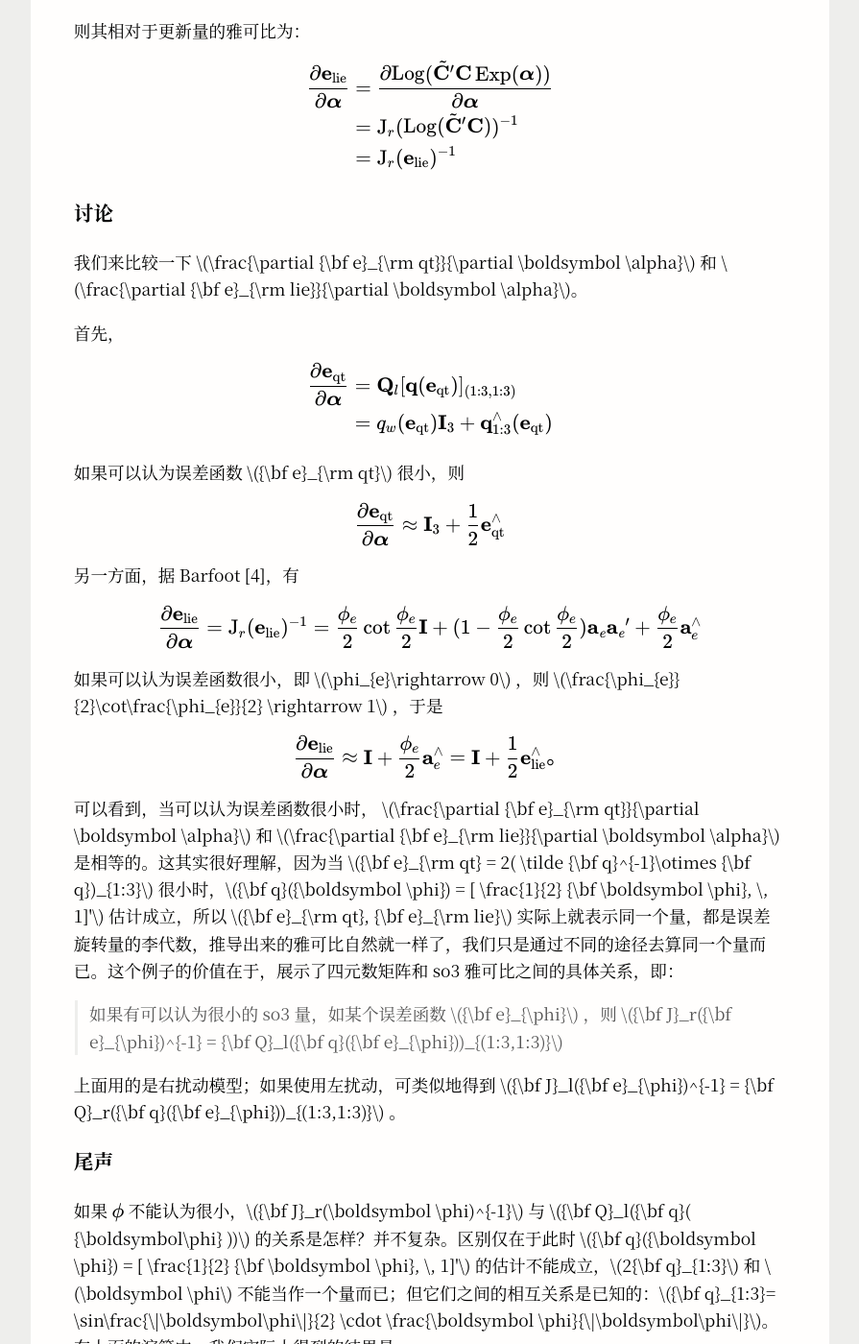
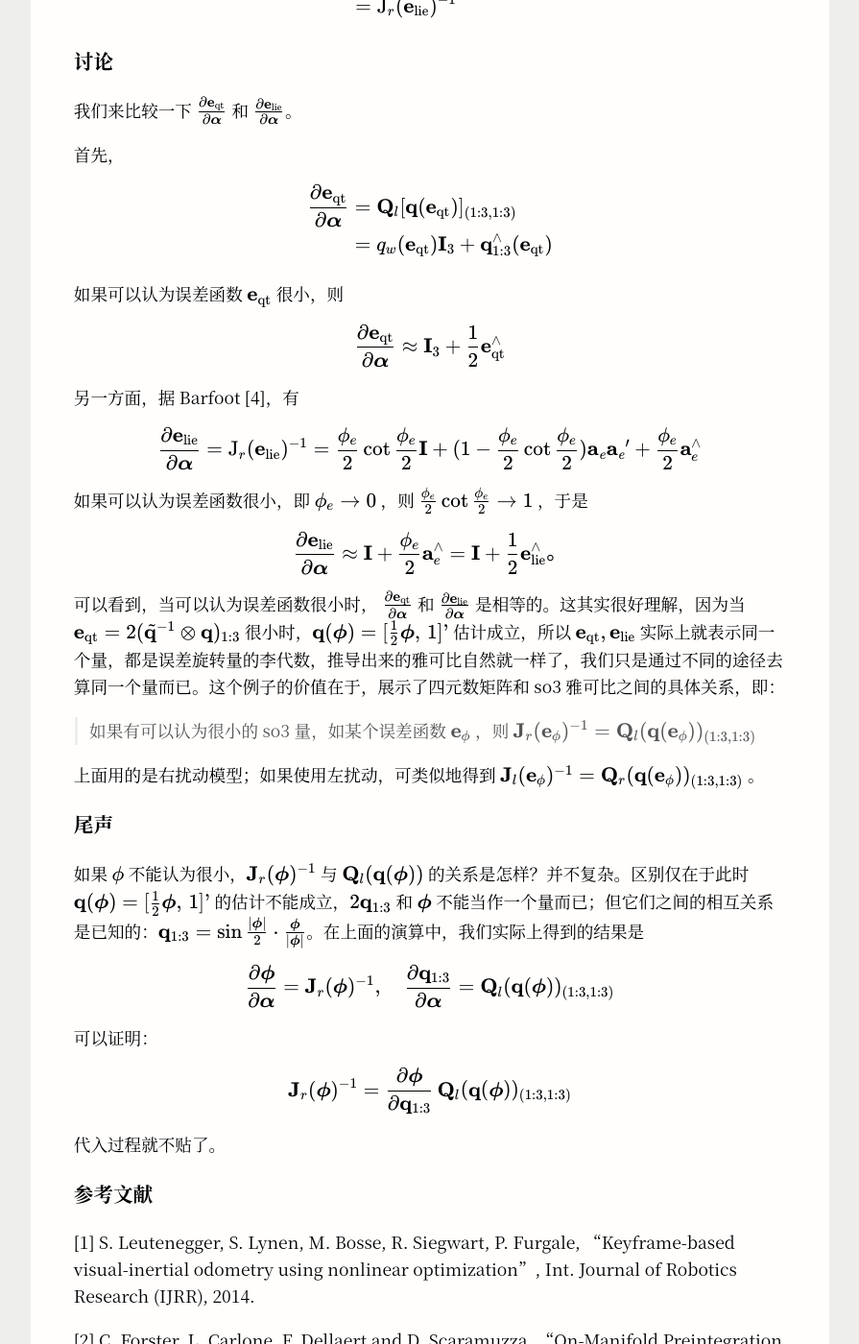
Before and after one commit to izhengfan/izhengfan.github.io, a Jekyll site: the page built from _posts/2018-05-22-quaternion-matrix-so3-jacobians.md, in a window 1280 px wide and 1400 px high, scrolled down 2573 px. Shown: the whole window at 96% size, without its empty margins (192-1087 px from the left). Built offline with Jekyll 4.4.1, drawn with Linux system fonts in a browser that asks for light colours; some of the changed text lies outside the part shown.

Commit message:
:pencil2: fix eq

```diff
--- a/_posts/2018-05-22-quaternion-matrix-so3-jacobians.md
+++ b/_posts/2018-05-22-quaternion-matrix-so3-jacobians.md
@@ -12,9 +12,9 @@ __目录__
 * content
 {:toc}
 
-我们知道，单位四元数 __q__ 和 so(3) 向量 $$\boldsymbol\phi$$ （即 rotation vector）的对应关系为：
+我们知道，单位四元数 __q__ 和 so(3) 向量 $\boldsymbol\phi$ （即 rotation vector）的对应关系为：
 
-$${\bf q}({\boldsymbol \phi}) = [ \sin\frac{\phi}{2} {\bf a}, \, \cos \frac{\phi}{2}]'$$, in which $$\phi = \| \boldsymbol \phi\|, \, {\bf a} = \frac{\boldsymbol \phi}{\phi} $$
+${\bf q}({\boldsymbol \phi}) = [ \sin\frac{\phi}{2} {\bf a}, \, \cos \frac{\phi}{2}]'$, in which $\phi = \| \boldsymbol \phi\|, \, {\bf a} = \frac{\boldsymbol \phi}{\phi} $
 
 当 $\phi$ 很小时，可以近似表达为：
 
@@ -22,7 +22,7 @@ $$
 {\bf q}({\boldsymbol \phi}) = [ \frac{1}{2} {\bf \boldsymbol \phi}, \, 1]'
 $$
 
-四元数小量和李代数小量有很简单的对应关系，所以在使用四元数的优化问题中，往往也取 $$\delta\boldsymbol \phi$$ 小量作为更新量，例如 OKVIS [1]。
+四元数小量和李代数小量有很简单的对应关系，所以在使用四元数的优化问题中，往往也取 $\delta\boldsymbol \phi$ 小量作为更新量，例如 OKVIS [1]。
 
 具体到优化过程中，使用李群李代数（如预积分论文 [2]）和使用四元数之间还是有区别的。使用李群李代数，在 residual 推导时会用到 so3 的左雅可比或右雅可比；使用四元数，会用到四元数矩阵（或共轭四元数矩阵）。不过既然两者使用的小量一致，那四元数矩阵和 so3 的左右雅可比的关系如何呢？
 
@@ -42,7 +42,7 @@ q_z p_x + q_w p_y - q_x p_z + q_y p_w \\
 
 $$
 
-这里的 $${\bf Q}_l$$ 为四元数矩阵， $${\bf Q}_r$$ 为共轭四元数矩阵：
+这里的 ${\bf Q}_l$ 为四元数矩阵， ${\bf Q}_r$ 为共轭四元数矩阵：
 
 $$
 {\bf Q}_l({\bf q}) = \begin{bmatrix} q_w {\bf I}_3 + {\bf q}_{1:3}^\wedge & {\bf q}_{1:3}\\ - {\bf q}_{1:3}' & q_w \end{bmatrix} ,   {\bf Q}_r ({\bf q}) = \begin{bmatrix} q_w {\bf I}_3 - {\bf q}_{1:3}^\wedge & {\bf q}_{1:3}\\ - {\bf q}_{1:3}' & q_w \end{bmatrix}
@@ -54,7 +54,7 @@ $$
 \frac{\partial{\bf q \otimes p}}{\partial\bf p} = {\bf Q}_l({\bf q}), \,\frac{\partial{\bf q \otimes p}}{\partial\bf q} = {\bf Q}_r ({\bf p})
 $$
 
-现在，假设有个一个待估计的旋转量 __q__ ，其更新方式为 $$\bf q \leftarrow q \otimes q(\boldsymbol\alpha)$$ ， $$\boldsymbol \alpha$$ 为 so3 小量。假定有 __q__ 的测量量 $$\bf\tilde q$$，定义误差函数 $${\bf e}_{\rm qt}$$ ：
+现在，假设有个一个待估计的旋转量 __q__ ，其更新方式为 $\bf q \leftarrow q \otimes q(\boldsymbol\alpha)$ ， $\boldsymbol \alpha$ 为 so3 小量。假定有 __q__ 的测量量 $\bf\tilde q$，定义误差函数 ${\bf e}_{\rm qt}$ ：
 
 $$
 {\bf e}_{\rm qt} = 2( \tilde {\bf q}^{-1}\otimes {\bf q})_{1:3}
@@ -66,17 +66,17 @@ $$
 \begin{aligned} \frac{\partial {\bf e}_{\rm qt}}{\partial \boldsymbol \alpha} &= 2\frac{\partial (\tilde{\bf q}^{-1}\otimes{\bf q}\otimes {\bf q}({\boldsymbol \alpha}))}{\partial \boldsymbol \alpha}\Bigg | _{(1:3, :)} \\ &=2\frac{\partial (\tilde{\bf q}^{-1}\otimes{\bf q}\otimes {\bf q}({\boldsymbol \alpha}))}{\partial {\bf q}({\boldsymbol \alpha})} \frac{\partial {\bf q}({\boldsymbol \alpha})}{\partial \boldsymbol \alpha}\Bigg | _{(1:3, :)} \\ &={\bf Q}_l(\tilde{\bf q}^{-1}\otimes{\bf q}) \begin{bmatrix} {\bf I}_3 \\ {\bf 0_{1\times 3}} \end{bmatrix}\Bigg | _{(1:3, :)} \\ &={\bf Q}_l(\tilde{\bf q}^{-1}\otimes{\bf q}) _{(1:3, 1:3)} \end{aligned}
 $$
 
-即 $$\frac{\partial {\bf e}_{\rm qt}}{\partial \boldsymbol \alpha} ={\bf Q}_l[{\bf q}({\bf e}_{\rm qt})] _{(1:3, 1:3)}$$
+即 $\frac{\partial {\bf e}_ {\rm qt}}{\partial \boldsymbol \alpha} ={\bf Q}_ l[{\bf q}({\bf e}_{\rm qt})] _{(1:3, 1:3)}$
 
 
 ### so(3) 雅可比
 
-据 Barfoot [4]，若 $$\boldsymbol\phi$$ 的左雅可比为 $${\bf J}_l({\boldsymbol \phi})$$ ，右雅可比为 $${\bf J}_r({\boldsymbol \phi})$$ ：
+据 Barfoot [4]，若 $\boldsymbol\phi$ 的左雅可比为 ${\bf J}_l({\boldsymbol \phi})$ ，右雅可比为 ${\bf J}_r({\boldsymbol \phi})$ ：
 
 <!-- ![](https://user-images.githubusercontent.com/8697363/40345000-e7081a12-5dc9-11e8-8e00-77d3b3ed3460.png) -->
 ![](https://ftp.bmp.ovh/imgs/2020/01/548f0d6f210f62ee.png)
 
-于是，假设有待估计量 __C__，更新方式为 $${\bf C} \leftarrow {\bf C}\, {\rm Exp}({\boldsymbol \alpha})$$ ， $$\boldsymbol \alpha$$ 为 so3 小量。假定有 __C__ 的测量量 $$\bf\tilde C$$，定义误差函数 $${\bf e}_{\rm lie}$$ ：
+于是，假设有待估计量 __C__，更新方式为 ${\bf C} \leftarrow {\bf C}\, {\rm Exp}({\boldsymbol \alpha})$ ， $\boldsymbol \alpha$ 为 so3 小量。假定有 __C__ 的测量量 $\bf\tilde C$，定义误差函数 ${\bf e}_{\rm lie}$ ：
 
 $$
 {\bf e}_{\rm lie} = {\rm Log}( \tilde {\bf C}' {\bf C})
@@ -90,15 +90,15 @@ $$
 
 ### 讨论
 
-我们来比较一下 $$\frac{\partial {\bf e}_{\rm qt}}{\partial \boldsymbol \alpha}$$  和 $$\frac{\partial {\bf e}_{\rm lie}}{\partial \boldsymbol \alpha}$$。
+我们来比较一下 $\frac{\partial {\bf e}_ {\rm qt}}{\partial \boldsymbol \alpha}$  和 $\frac{\partial {\bf e}_{\rm lie}}{\partial \boldsymbol \alpha}$。
 
 首先，
 
 $$
-\begin{aligned} \frac{\partial {\bf e}_{\rm qt}}{\partial \boldsymbol \alpha} &={\bf Q}_l[{\bf q}({\bf e}_{\rm qt})] _{(1:3, 1:3)}\\ &=q_w({\bf e}_{\rm qt}) {\bf I}_3 + {\bf q}_{1:3}^\wedge({\bf e}_{\rm qt}) \end{aligned}
+\begin{aligned} \frac{\partial {\bf e}_ {\rm qt}}{\partial \boldsymbol \alpha} &={\bf Q}_l[{\bf q}({\bf e}_{\rm qt})] _{(1:3, 1:3)}\\ &=q_w({\bf e}_{\rm qt}) {\bf I}_3 + {\bf q}_{1:3}^\wedge({\bf e}_{\rm qt}) \end{aligned}
 $$
 
-如果可以认为误差函数 $${\bf e}_{\rm qt}$$ 很小，则
+如果可以认为误差函数 ${\bf e}_{\rm qt}$ 很小，则
 
 $$
 \frac{\partial {\bf e}_{\rm qt}}{\partial \boldsymbol \alpha} \approx {\bf I}_3 + \frac{1}{2}{\bf e}_{\rm qt}^\wedge
@@ -111,24 +111,24 @@ $$
 \frac{\partial {\bf e}_{\rm lie}}{\partial \boldsymbol \alpha} = {\rm J}_r({\bf e}_{\rm lie})^{-1} = \frac{\phi_{e}}{2}\cot\frac{\phi_{e}}{2} {\bf I}+(1-\frac{\phi_{e}}{2}\cot\frac{\phi_{e}}{2}){\bf a_{\it e}a_{\it e}}' + \frac{\phi_{e}}{2}{\bf a}_{e}^\wedge
 $$
 
-如果可以认为误差函数很小，即 $$\phi_{e}\rightarrow 0$$ ，则 $$\frac{\phi_{e}}{2}\cot\frac{\phi_{e}}{2} \rightarrow 1$$ ，于是
+如果可以认为误差函数很小，即 $\phi_{e}\rightarrow 0$ ，则 $\frac{\phi_{e}}{2}\cot\frac{\phi_{e}}{2} \rightarrow 1$ ，于是
 
 $$
 \frac{\partial {\bf e}_{\rm lie}}{\partial \boldsymbol \alpha} \approx {\bf I}+\frac{\phi_{e}}{2}{\bf a}_{e}^\wedge={\bf I} + \frac{1}{2}{\bf e}_{\rm lie}^\wedge 。
 $$
 
 
-可以看到，当可以认为误差函数很小时， $$\frac{\partial {\bf e}_{\rm qt}}{\partial \boldsymbol \alpha}$$  和 $$\frac{\partial {\bf e}_{\rm lie}}{\partial \boldsymbol \alpha}$$  是相等的。这其实很好理解，因为当 $${\bf e}_{\rm qt} = 2( \tilde {\bf q}^{-1}\otimes {\bf q})_{1:3} $$ 很小时，$${\bf q}({\boldsymbol \phi}) = [ \frac{1}{2} {\bf \boldsymbol \phi}, \, 1]'$$ 估计成立，所以 $${\bf e}_{\rm qt}, {\bf e}_{\rm lie}$$ 实际上就表示同一个量，都是误差旋转量的李代数，推导出来的雅可比自然就一样了，我们只是通过不同的途径去算同一个量而已。这个例子的价值在于，展示了四元数矩阵和 so3 雅可比之间的具体关系，即：
+可以看到，当可以认为误差函数很小时， $\frac{\partial {\bf e}_ {\rm qt}}{\partial \boldsymbol \alpha}$  和 $\frac{\partial {\bf e}_ {\rm lie}}{\partial \boldsymbol \alpha}$  是相等的。这其实很好理解，因为当 ${\bf e}_ {\rm qt} = 2( \tilde {\bf q}^{-1}\otimes {\bf q})_ {1:3} $ 很小时，${\bf q}({\boldsymbol \phi}) = [ \frac{1}{2} {\bf \boldsymbol \phi}, \, 1]'$ 估计成立，所以 ${\bf e}_ {\rm qt}, {\bf e}_{\rm lie}$ 实际上就表示同一个量，都是误差旋转量的李代数，推导出来的雅可比自然就一样了，我们只是通过不同的途径去算同一个量而已。这个例子的价值在于，展示了四元数矩阵和 so3 雅可比之间的具体关系，即：
 
-> 如果有可以认为很小的 so3 量，如某个误差函数 $${\bf e}_{\phi}$$ ，则
-> $${\bf J}_r({\bf e}_{\phi})^{-1} = {\bf Q}_l({\bf q}({\bf e}_{\phi}))_{(1:3,1:3)}$$
+> 如果有可以认为很小的 so3 量，如某个误差函数 ${\bf e}_ {\phi}$ ，则
+> ${\bf J}_ r({\bf e}_ {\phi})^{-1} = {\bf Q}_ l({\bf q}({\bf e}_ {\phi})) _{(1:3,1:3)}$
 
-上面用的是右扰动模型；如果使用左扰动，可类似地得到 $${\bf J}_l({\bf e}_{\phi})^{-1} = {\bf Q}_r({\bf q}({\bf e}_{\phi}))_{(1:3,1:3)}$$ 。
+上面用的是右扰动模型；如果使用左扰动，可类似地得到 ${\bf J}_ l({\bf e}_ {\phi})^{-1} = {\bf Q}_ r({\bf q}({\bf e}_ {\phi}))_ {(1:3,1:3)}$ 。
 
 
 ### 尾声
 
-如果 $\phi$ 不能认为很小，$${\bf J}_r(\boldsymbol \phi)^{-1}$$ 与 $${\bf Q}_l({\bf q}( {\boldsymbol\phi} ))$$ 的关系是怎样？并不复杂。区别仅在于此时 $${\bf q}({\boldsymbol \phi}) = [ \frac{1}{2} {\bf \boldsymbol \phi}, \, 1]'$$ 的估计不能成立，$$ 2{\bf q}_{1:3}$$ 和 $$\boldsymbol \phi$$ 不能当作一个量而已；但它们之间的相互关系是已知的：$${\bf q}_{1:3}= \sin\frac{\|\boldsymbol\phi\|}{2} \cdot \frac{\boldsymbol \phi}{\|\boldsymbol\phi\|}$$。在上面的演算中，我们实际上得到的结果是
+如果 $\phi$ 不能认为很小，${\bf J}_ r(\boldsymbol \phi)^{-1}$ 与 ${\bf Q}_ l({\bf q}( {\boldsymbol\phi} ))$ 的关系是怎样？并不复杂。区别仅在于此时 ${\bf q}({\boldsymbol \phi}) = [ \frac{1}{2} {\bf \boldsymbol \phi}, \, 1]'$ 的估计不能成立，$ 2{\bf q}_ {1:3}$ 和 $\boldsymbol \phi$ 不能当作一个量而已；但它们之间的相互关系是已知的：${\bf q}_{1:3}= \sin\frac{\|\boldsymbol\phi\|}{2} \cdot \frac{\boldsymbol \phi}{\|\boldsymbol\phi\|}$。在上面的演算中，我们实际上得到的结果是
 
 $$
 \frac{\partial\boldsymbol \phi}{\partial{\boldsymbol \alpha}}={\bf J}_r({\boldsymbol\phi})^{-1},\quad \frac{\partial{\bf q}_{1:3}}{\partial{\boldsymbol \alpha}}={\bf Q}_l({\bf q}({\boldsymbol\phi}))_{(1:3,1:3)}
```
